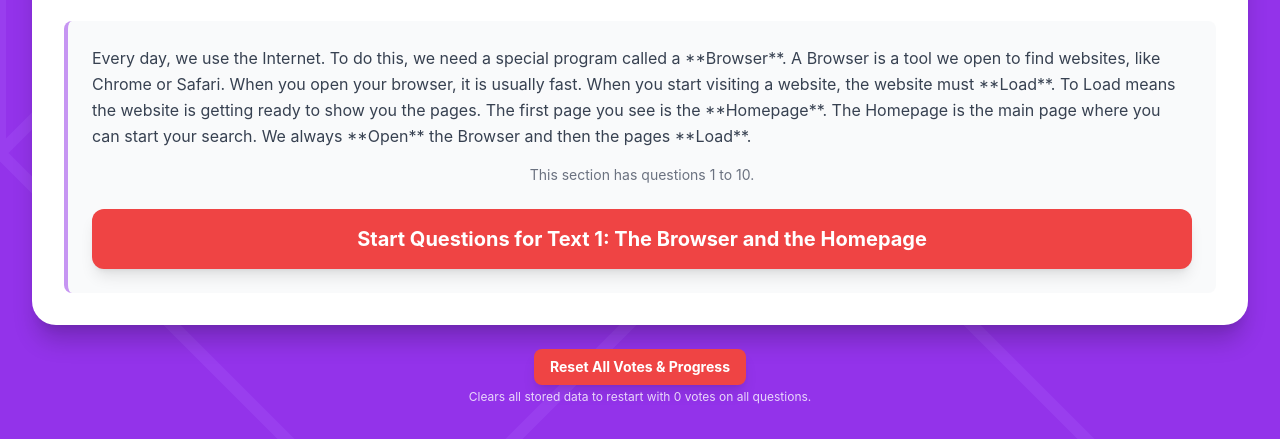
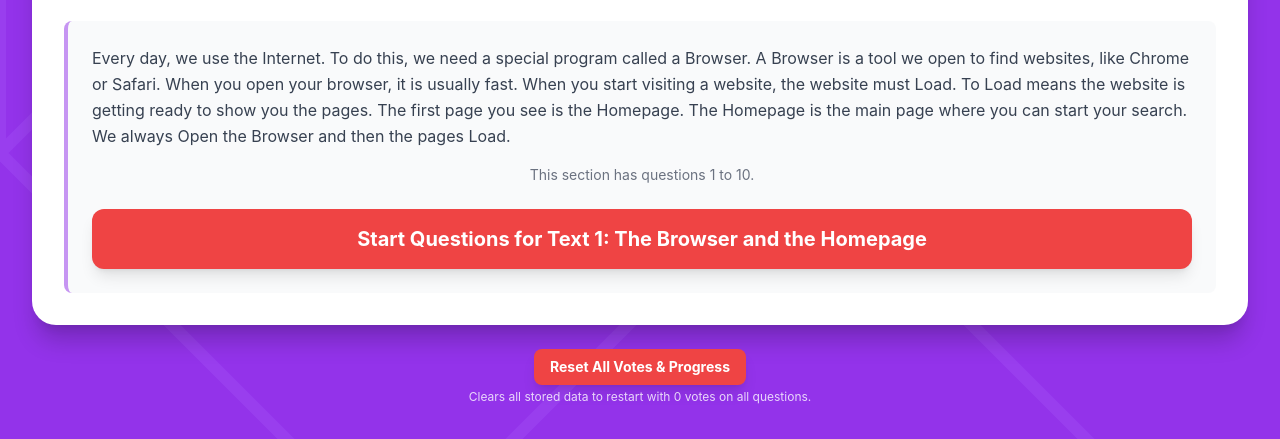
Before and after one commit to boodscode237/tech-eng-test, a plain HTML site: page index.html in a window 1280 px wide. Shown: the part 247-686 px from the top of the page. Drawn offline with nearby package versions, Linux system fonts and the light colour scheme.

Commit message:
Fix text formatting and correct quiz questions

```diff
--- a/index.html
+++ b/index.html
@@ -109,14 +109,14 @@
     </div>
 
     <script>
-        // --- QUIZ DATA (A2 Level Content) ---
+
         const tests = [
             {
                 id: 'test_a2_web1',
                 title: 'Passage 1: The Browser and the Homepage',
                 icon: '🖥️ Websites Quiz 🌐',
                 text:
-                    "Every day, we use the Internet. To do this, we need a special program called a **Browser**. A Browser is a tool we open to find websites, like Chrome or Safari. When you open your browser, it is usually fast. When you start visiting a website, the website must **Load**. To Load means the website is getting ready to show you the pages. The first page you see is the **Homepage**. The Homepage is the main page where you can start your search. We always **Open** the Browser and then the pages **Load**.",
+                    "Every day, we use the Internet. To do this, we need a special program called a Browser. A Browser is a tool we open to find websites, like Chrome or Safari. When you open your browser, it is usually fast. When you start visiting a website, the website must Load. To Load means the website is getting ready to show you the pages. The first page you see is the Homepage. The Homepage is the main page where you can start your search. We always Open the Browser and then the pages Load.",
                 questions: [
                     { q: "What is the special program used to find websites?", options: ["The Icon", "The Browser", "The Button", "The Code"], correct: 1 },
                     { q: "What is the job of a Browser?", options: ["To close the computer.", "To find websites.", "To type a name.", "To save a picture."], correct: 1 },
@@ -135,7 +135,7 @@
                 title: 'Passage 2: Address and Controls (URL, Button, Icon)',
                 icon: '📍 Website Location 🖱️',
                 text:
-                    "A website has a **Location**. The full address of the website is called the **URL** (for example: www.google.com). You must **Type** this URL into the **Address Bar** at the top of the screen. When you use the mouse, you **Click** on things. If you use a phone screen, you **Tap**. A **Button** is a place you click to do an action, like 'Send' or 'Save'. An **Icon** is a small picture that links to something, like a camera icon for photos or a small house icon for the Homepage. Sometimes you need to **Scroll** down to see the whole page.",
+                    "A website has a Location. The full address of the website is called the URL (for example: www.google.com). You must Type this URL into the Address Bar at the top of the screen. When you use the mouse, you Click on things. If you use a phone screen, you Tap. A Button is a place you click to do an action, like 'Send' or 'Save'. An Icon is a small picture that links to something, like a camera icon for photos or a small house icon for the Homepage. Sometimes you need to Scroll down to see the whole page.",
                 questions: [
                     { q: "What is the full address of a website called?", options: ["The Button", "The Icon", "The URL", "The Homepage"], correct: 2 },
                     { q: "Where do you type the URL?", options: ["The Button", "The Address Bar", "The Contacts List", "The Keyboard"], correct: 1 },
@@ -154,7 +154,7 @@
                 title: 'Passage 3: Password Sharing and Secrets',
                 icon: '🔒 Cyber Safety: Basic Rules 🔑',
                 text:
-                    "**CYBER SAFETY** is your job to stay safe in the Internet world. Your password is your **SECRET KEY**. This key lets you enter your account. **PASSWORD SHARING** is when you give your secret key to someone else, even a friend. This is the **biggest risk**. The rule is simple: you must **NEVER** share your password. **SECRET INFO** is information that tells people who you are in the real world (like your full name or home address). You must **ASK AN ADULT** before giving Secret Info. You can also use **2-STEP LOGIN** (key and code from your phone) to keep your account very strong.",
+                    "CYBER SAFETY is your job to stay safe in the Internet world. Your password is your SECRET KEY. This key lets you enter your account. PASSWORD SHARING is when you give your secret key to someone else, even a friend. This is the biggest risk. The rule is simple: you must NEVER share your password. SECRET INFO is information that tells people who you are in the real world (like your full name or home address). You must ASK AN ADULT before giving Secret Info. You can also use 2-STEP LOGIN (key and code from your phone) to keep your account very strong.",
                 questions: [
                     { q: "What is Cyber Safety about?", options: ["Typing fast.", "Staying safe in the Internet world.", "Sharing passwords.", "Making a Fake Profile."], correct: 1 },
                     { q: "What is your password called?", options: ["The Big Risk", "The Location Tag", "The Secret Key", "The Trick Message"], correct: 2 },
@@ -173,7 +173,7 @@
                 title: 'Passage 4: Fake Profiles and Trick Messages',
                 icon: '🛑 Cyber Safety: Danger Signs 👻',
                 text:
-                    "Sometimes you see a **FAKE PROFILE**. This is a false or untrue account, and they try to **Trick** you. A new friend request can be **Suspicious** (strange or possibly dangerous). You must **LOOK HARD** at the profile. If they have no photos or friends, **BLOCK** them. Another risk is a **TRICK MESSAGE**. This message tries to fool you, like saying 'URGENT! Your account will close! Click here to fix it!' If you get a Trick Message, you must **STOP and CHECK** the sender's name. If it is strange, you must **DELETE** the message. **DO NOT** click the link quickly.",
+                    "Sometimes you see a FAKE PROFILE. This is a false or untrue account, and they try to Trick you. A new friend request can be Suspicious (strange or possibly dangerous). You must LOOK HARD at the profile. If they have no photos or friends, BLOCK them. Another risk is a TRICK MESSAGE. This message tries to fool you, like saying 'URGENT! Your account will close! Click here to fix it!' If you get a Trick Message, you must STOP and CHECK the sender's name. If it is strange, you must DELETE the message. DO NOT click the link quickly.",
                 questions: [
                     { q: "What is a FAKE PROFILE?", options: ["A fun game.", "A false or untrue account.", "A new Browser.", "A special Button."], correct: 1 },
                     { q: "What does a Fake Profile try to do to you?", options: ["Block you.", "Look Hard.", "Trick you.", "Save the Proof."], correct: 2 },
@@ -184,7 +184,7 @@
                     { q: "If a message says 'URGENT!', what should you do?", options: ["Click the link quickly.", "STOP and CHECK the sender.", "Delete your account.", "Download a free game."], correct: 1 },
                     { q: "What does 'DELETE' mean?", options: ["To send a message.", "To remove a file or message.", "To open a new page.", "To click on a button."], correct: 1 },
                     { q: "What is the instruction if the sender's address of a message is strange?", options: ["Share the message.", "DELETE the message.", "Ask for the URL.", "Type the message again."], correct: 1 },
-                    { q: "What does 'LOOK HARD' mean?", options: ["To run away.", "To check carefully.", "To be fast.", "To close your eyes."], correct: 1 },
+                    { q: "What does 'LOOK HARD' mean?", options: ["To run away.", "To check carefully.", "To be fast.", "To close your eyes."], correct: 2 },
                 ]
             }
         ];
```
